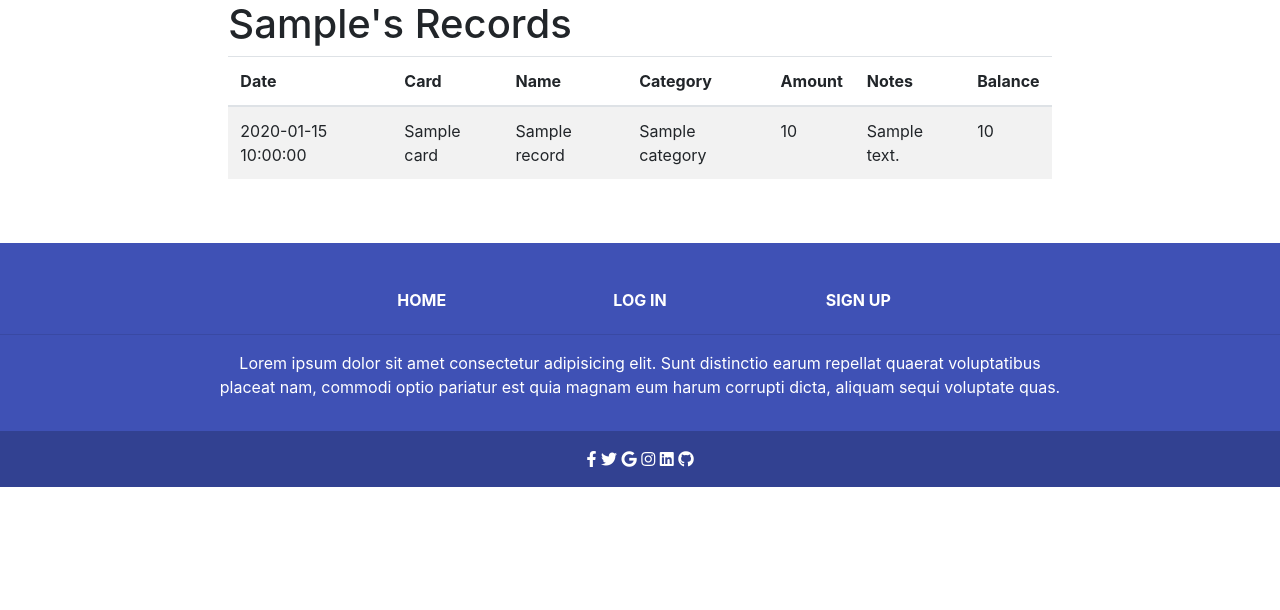
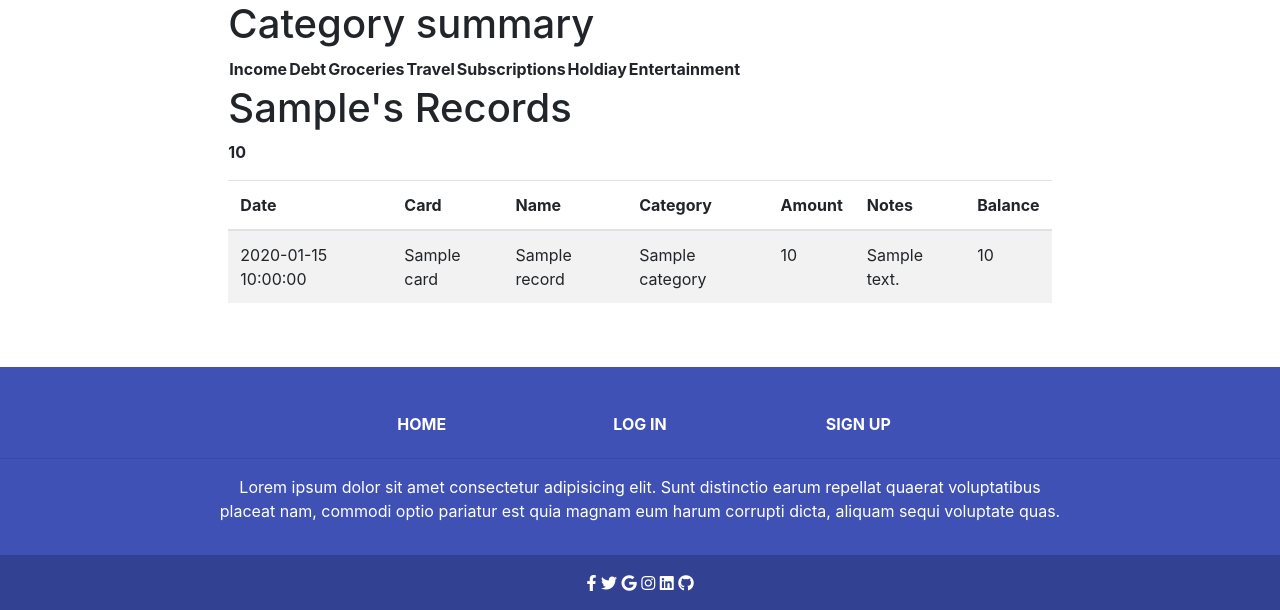
Before and after one commit to luke2533/budget-app, a Flask app: template templates/summary.html in a window 1280 px wide. Shown: the part 64-674 px from the top of the page. Run offline with Flask 2, Linux system fonts and the light colour scheme; the template is opened without the code that fills it: most values are stand-ins (such as "Sample title", 1, 10 or a date in 2020); lists and menus that the app fills with data are empty; some libraries are stand-ins or nearby versions.

Commit message:
Category tracker created upon user sign up v0.3.5

```diff
--- a/app.py
+++ b/app.py
@@ -2,6 +2,7 @@ from hashlib import new
 import os
 import re
 from tabnanny import check
+from this import s
 from types import new_class
 from click import edit
 from flask import (
@@ -58,6 +59,22 @@ def signup():
         }
         mongo.db.users.insert_one(new_user)
 
+        x = 0
+
+        categories = {
+            "username": request.form.get("username").lower(),
+            "income": float(x),
+            "rent": float(x),
+            "debt": float(x),
+            "groceries": float(x),
+            "travel": float(x),
+            "subscriptions": float(x),
+            "holdiay": float(x),
+            "entertainment": float(x),
+            "total": float(x)
+        }
+        mongo.db.categories.insert_one(categories)
+
         session["user"] = request.form.get("username").lower()
         flash("Register complete")
         return redirect(url_for("budget_app"))
@@ -98,6 +115,9 @@ def add_record():
     username = mongo.db.users.find_one(
         {"username": session["user"]})["username"]
 
+    categories = mongo.db.categories.find_one(
+        {"username": session["user"]})
+
     if request.method == "POST":
         date = request.form.get("date")
         card = request.form.get("card")
@@ -110,11 +130,8 @@ def add_record():
 
         if category == "income":
             new_balance = float(balance) + float(amount)
-            print(new_balance)
-
         else:
             new_balance = float(balance) - float(amount)
-            print(new_balance)
 
         record = {
             "username": username,
@@ -133,6 +150,67 @@ def add_record():
         }
         mongo.db.balance.update_one({"username": username}, {"$set": update_balance})
 
+        income = 0
+        rent = 0
+        debt = 0
+        groceries = 0
+        travel = 0
+        subscriptions = 0
+        holdiay = 0
+        entertainment = 0
+        # Temporary
+
+        if category == "income":
+            income = float(amount) + categories["income"]
+            # update_categories = {
+            #     "income": income,
+            #     "total": total_sum
+            # }
+
+        elif category == "rent":
+            rent = float(amount) + categories["rent"]
+
+        elif category == "debt":
+            debt = float(amount) + categories["debt"]
+
+        elif category == "groceries":
+            groceries = float(amount) + categories["groceries"]
+
+        elif category == "travel":
+            travel = float(amount) + categories["travel"]
+
+        elif category == "subscriptions":
+            subscriptions = float(amount) + categories["subscriptions"]
+
+        elif category == "holdiay":
+            holdiay = float(amount) + categories["holdiay"]
+
+        elif category == "entertainment":
+            entertainment = float(amount) + categories["entertainment"]
+        # Temporary
+
+        total = [float(income), float(rent), float(debt), float(groceries),
+                 float(travel), float(subscriptions), float(holdiay), float(entertainment)]
+        # Temporary
+
+        total_sum = sum(total)
+
+        update_categories = {
+            "income": income,
+            "rent": rent,
+            "debt": debt,
+            "groceries": groceries,
+            "travel": travel,
+            "subscriptions": subscriptions,
+            "holdiay": holdiay,
+            "entertainment": entertainment,
+            "total": total_sum
+        }
+        mongo.db.categories.update_one({"username": username}, {"$set": update_categories})
+        print(rent)
+        print(income)
+        print(categories)
+
         flash("Record successfully added")
 
     return render_template("add_record.html", username=username)
@@ -143,11 +221,14 @@ def summary(username):
     username = mongo.db.users.find_one(
         {"username": session["user"]})["username"]
 
+    balance = mongo.db.balance.find_one(
+            {"username": session["user"]})["account_balance"]
+
     if session["user"] == username:
         user_records = mongo.db.records.find({"username": session["user"]}
                                              ).sort("date", 1)
 
-    return render_template("summary.html", username=username, user_records=user_records)
+    return render_template("summary.html", username=username, user_records=user_records, balance=balance)
 
 
 @app.route("/account", methods=["GET", "POST"])
--- a/templates/add_record.html
+++ b/templates/add_record.html
@@ -8,6 +8,7 @@
                     <input type="date" placeholder="Date" name="date" id="date" required>
                     <hr>
                     <input type="text" placeholder="Name of card" name="card" id="card" required>
+                    <!-- Change to select menu later -->
                     <hr>
                     <input type="text" placeholder="Transaction name" name="name" id="name" required>
                     <hr>
--- a/templates/summary.html
+++ b/templates/summary.html
@@ -4,8 +4,35 @@
     <div class="container-fluid">
         <div class="row justify-content-center">
             <div class="col-8">
+                <!-- Category summary -->
+                <h1>Category summary</h1>
+                <table>
+                    <thead>
+                        <tr>
+                            <th scope="col">Income</th>
+                            <th scope="col">Debt</th>
+                            <th scope="col">Groceries</th>
+                            <th scope="col">Travel</th>
+                            <th scope="col">Subscriptions</th>
+                            <th scope="col">Holdiay</th>
+                            <th scope="col">Entertainment</th>
+                        </tr>
+                    </thead>
+
+                    <tbody>
+                        <tr>
+                            <td></td>
+                        </tr>
+                    </tbody>
+                </table>
+            </div>
+        </div>
+
+        <div class="row justify-content-center">
+            <div class="col-8">
                 <!-- Any future summary features will go above the  -->
                 <h1>{{ username.capitalize() }}'s Records</h1>
+                <p><b>{{ balance }}</b></p>
                 <table class="table table-striped">
                     <thead>
                         <tr>
```
Also changed, not shown: README.md.
